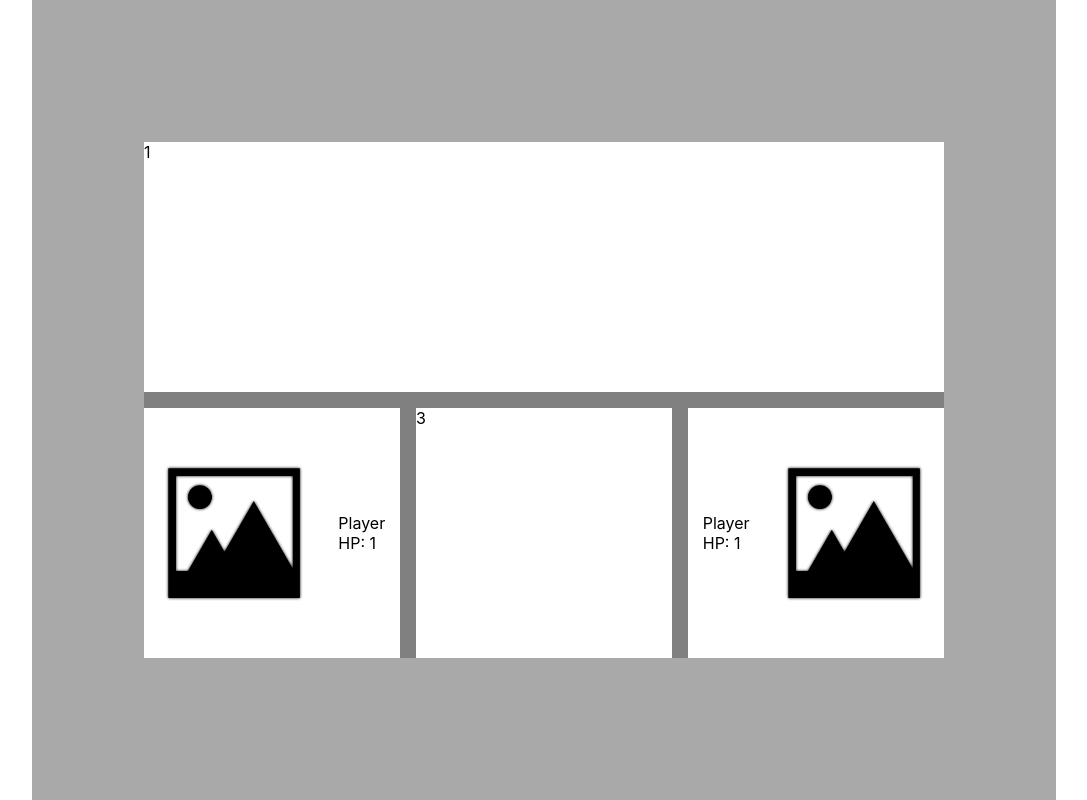
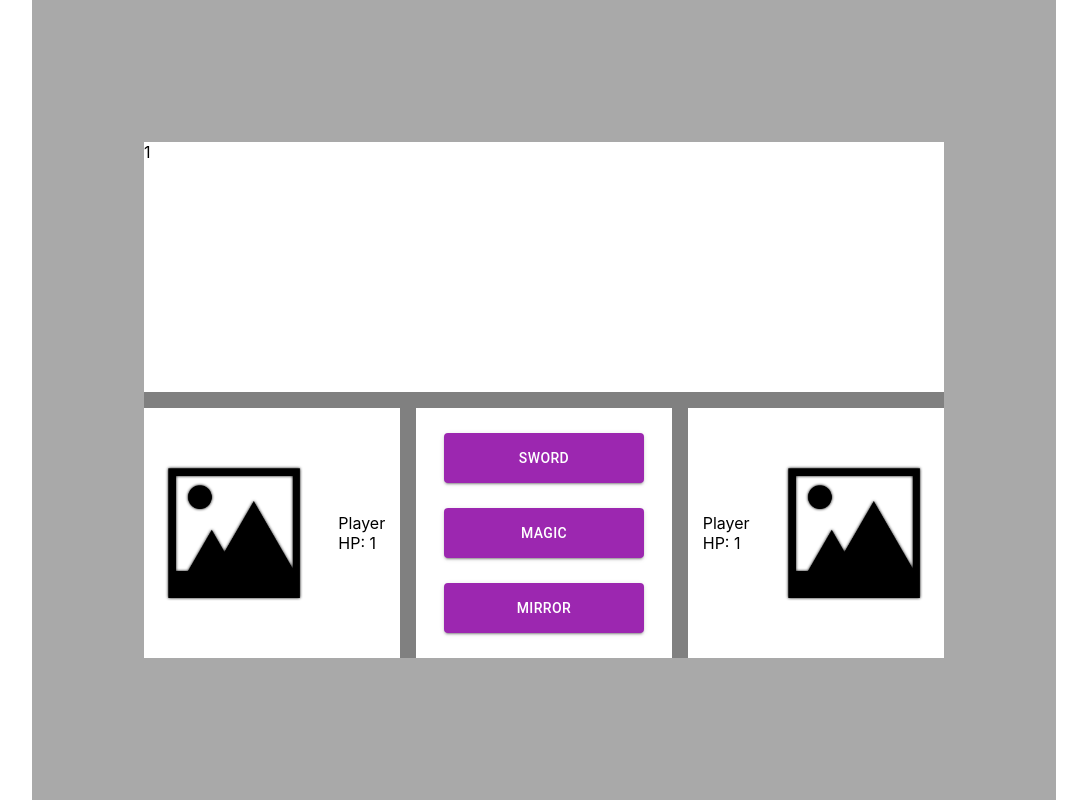
Before and after one commit to AliAlbabily/Online-Rock-Scissors-Paper, a React (Create React App) app in the folder client/: page /gamepage in a window 1280 px wide. Shown: the whole page, without its empty margins (96-1183 px from the left). Built offline with nearby package versions, Linux system fonts and the light colour scheme; no server answers.

Commit message:
Created buttons in game page

```diff
--- a/client/src/components/GamePage.js
+++ b/client/src/components/GamePage.js
@@ -3,6 +3,7 @@ import { SocketContext } from '../context/socket';
 
 import Grid from '@mui/material/Grid';
 import Box from '@mui/material/Box';
+import Button from '@mui/material/Button';
 import defaultImage from '../images/picture.png';
 
 function GamePage() {
@@ -24,6 +25,10 @@ function GamePage() {
             setclient2Image(clientsInfo.client2.image)
         })
     }, [])
+
+    function registerAction(action) {
+        console.log(action)
+    }
 
     return (
         <div style={{minWidth: "800px", height: "fit-content", backgroundColor: "grey" }}>
@@ -49,7 +54,40 @@ function GamePage() {
                     </div>
                 </Grid>
                 <Grid item xs={4}>
-                    <div style={{backgroundColor: "#ffffff", height: "250px"}}>3</div>
+                    <div style={{backgroundColor: "#ffffff", height: "250px",
+                        display: "flex",
+                        flexDirection: "column",
+                        justifyContent: "space-evenly",
+                        alignItems: "center"}}
+                    >
+                        <Button
+                            variant="contained"
+                            color="secondary"
+                            style={{maxWidth: '200px', maxHeight: '50px', minWidth: '200px', minHeight: '50px'}}
+                            onClick={() => { registerAction("Sword") }}
+                            disabled={false}
+                        >
+                            Sword
+                        </Button>
+                        <Button
+                            variant="contained"
+                            color="secondary"
+                            style={{maxWidth: '200px', maxHeight: '50px', minWidth: '200px', minHeight: '50px'}}
+                            onClick={() => { registerAction("Magic") }}
+                            disabled={false}
+                        >
+                            Magic
+                        </Button>
+                        <Button
+                            variant="contained"
+                            color="secondary"
+                            style={{maxWidth: '200px', maxHeight: '50px', minWidth: '200px', minHeight: '50px'}}
+                            onClick={() => { registerAction("Mirror") }}
+                            disabled={false}
+                        >
+                            Mirror
+                        </Button>
+                    </div>
                 </Grid>
                 <Grid item xs={4}>
                     <div style={{backgroundColor: "#ffffff", height: "250px",
```
